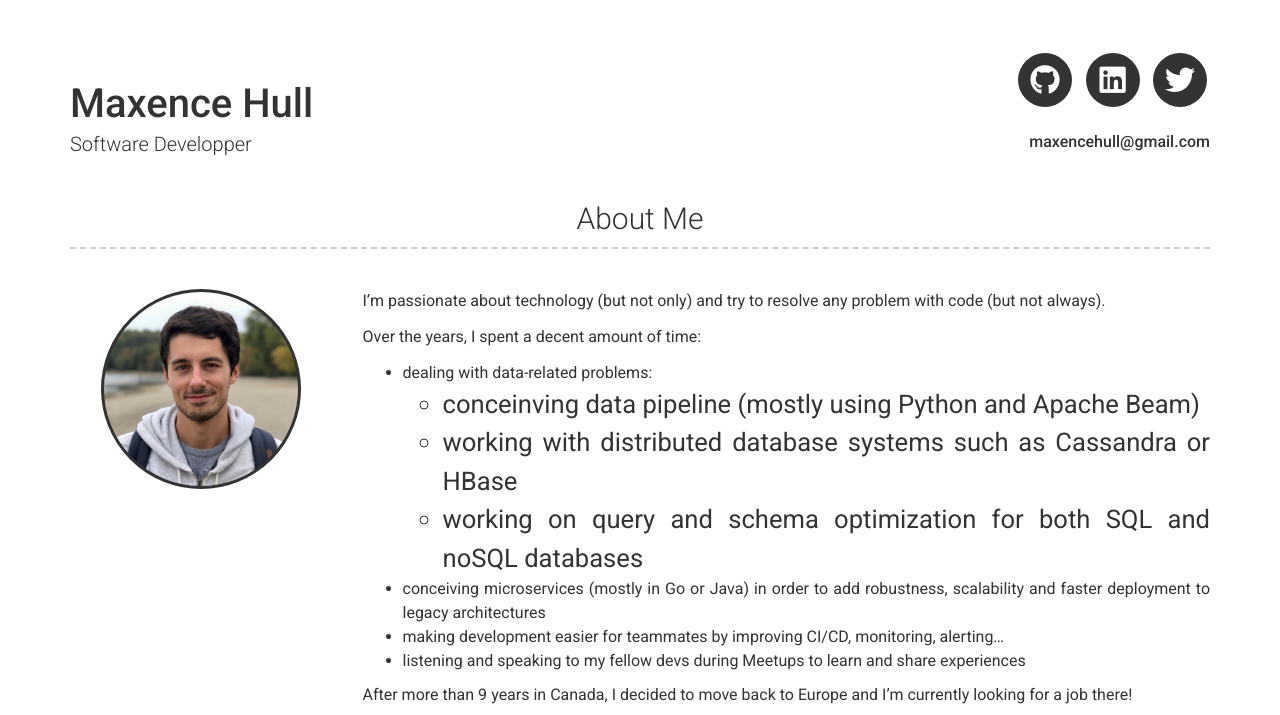
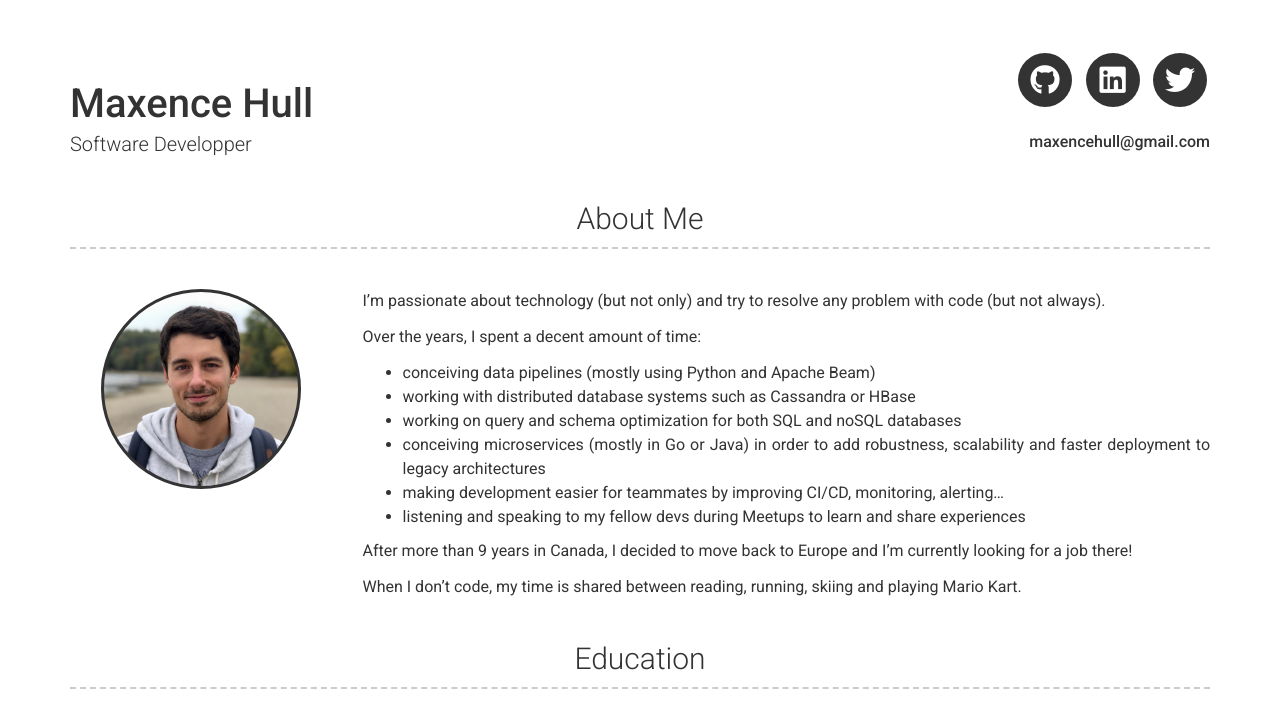
Before and after one commit to MaxenceHull/maxencehull.github.io, a Jekyll site: the page built from index.md, in a window 1280 px wide and 900 px high, cut to the strip 0-715 px from the top of the window. Built offline with Jekyll 4.4.1, drawn with Linux system fonts in a browser that asks for light colours; nearby versions of some CDN libraries.

Commit message:
fix css problem

```diff
--- a/_data/about.yml
+++ b/_data/about.yml
@@ -5,10 +5,9 @@
   I'm passionate about technology (but not only) and try to resolve any problem with code (but not always).
 
   Over the years, I spent a decent amount of time:
-   * dealing with data-related problems:
-     * conceinving data pipeline (mostly using Python and Apache Beam)
-     * working with distributed database systems such as Cassandra or HBase
-     * working on query and schema optimization for both SQL and noSQL databases
+   * conceiving data pipelines (mostly using Python and Apache Beam)
+   * working with distributed database systems such as Cassandra or HBase
+   * working on query and schema optimization for both SQL and noSQL databases
    * conceiving microservices (mostly in Go or Java) in order to add robustness, scalability and faster deployment to legacy architectures
    * making development easier for teammates by improving CI/CD, monitoring, alerting...
    * listening and speaking to my fellow devs during Meetups to learn and share experiences
```
